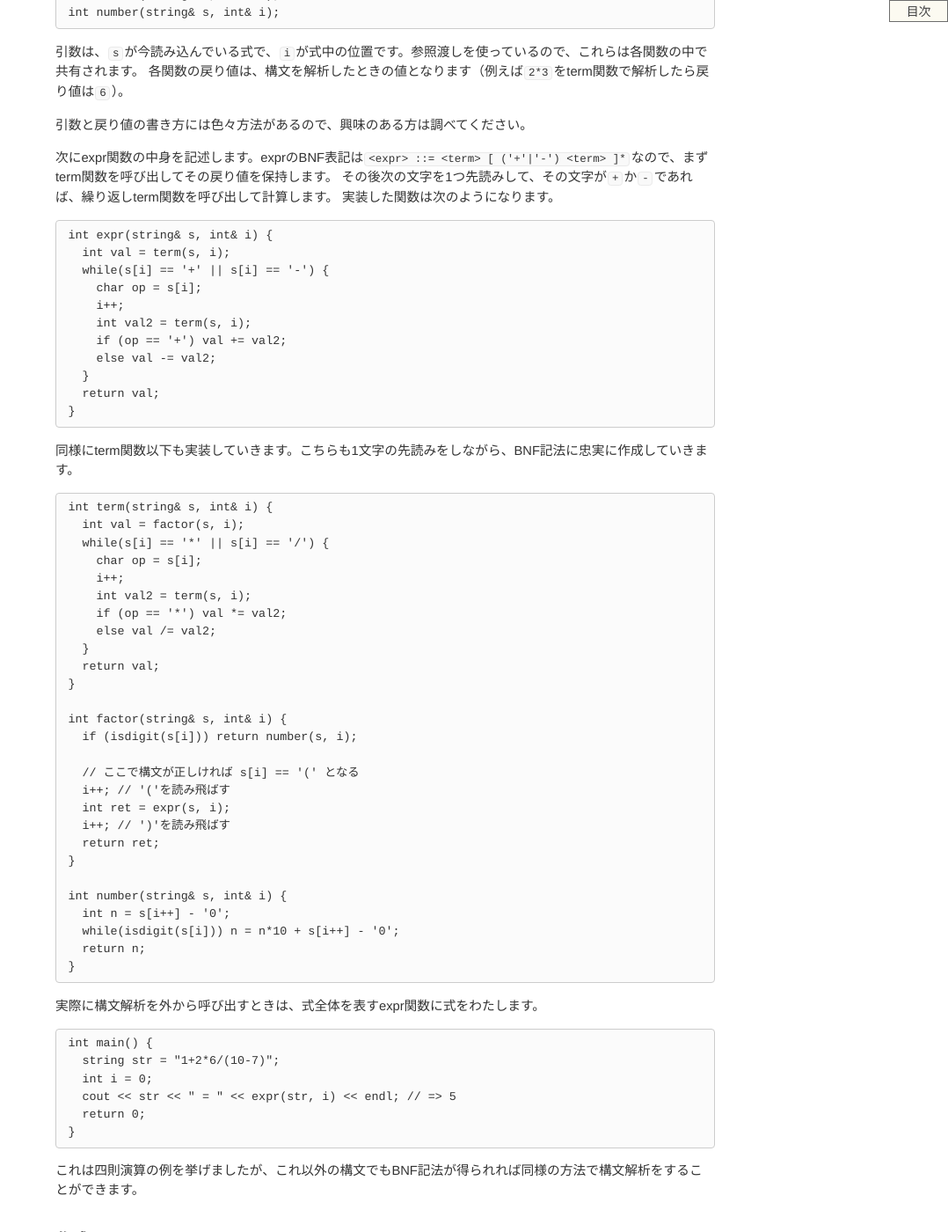
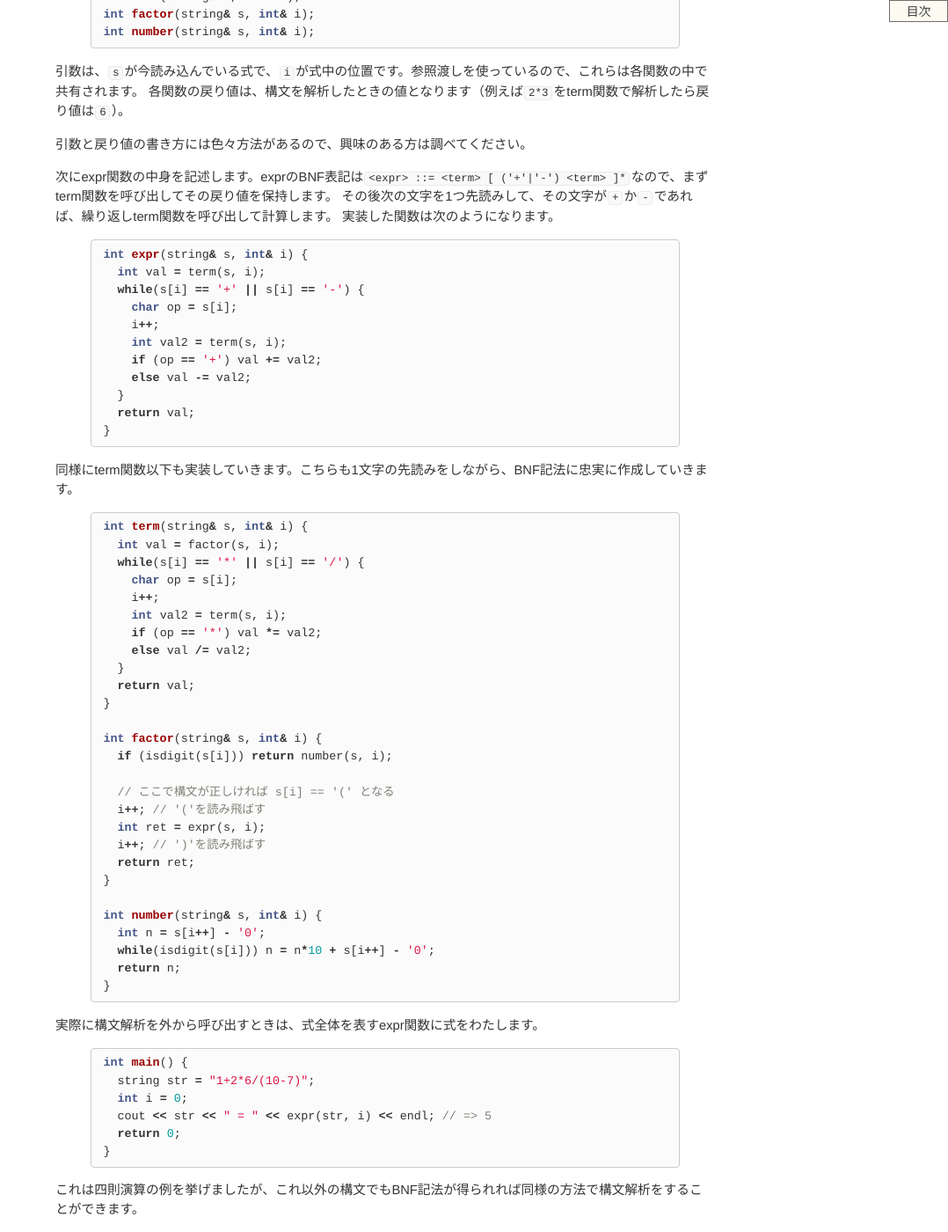
Before and after one commit to dai1741/maximum-algo-2012, a Jekyll site: the page built from _posts/2012-07-01-parsing.md, in a window 1280 px wide and 1400 px high, scrolled down 1203 px. Shown: the whole window at 88% size, without its empty margins (202-1280 px from the left). Built offline with Jekyll 4.4.1, drawn with Linux system fonts in a browser that asks for light colours; Markdown is read by kramdown in place of the engine named in the settings; some of the changed text lies outside the part shown.

Commit message:
ハイライトの修正と補足

```diff
--- a/_posts/2012-07-01-parsing.md
+++ b/_posts/2012-07-01-parsing.md
@@ -56,10 +57,12 @@ ICPCの問題では、BNF記法が問題文中に示されることも多いで
 
 まずは、BNFで使用した記号と同じ名前の関数をプログラムで宣言します。
 
-    int expr(string& s, int& i);
-    int term(string& s, int& i);
-    int factor(string& s, int& i);
-    int number(string& s, int& i);
+{% highlight cpp %}
+int expr(string& s, int& i);
+int term(string& s, int& i);
+int factor(string& s, int& i);
+int number(string& s, int& i);
+{% endhighlight %}
 
 引数は、`s`が今読み込んでいる式で、`i`が式中の位置です。参照渡しを使っているので、これらは各関数の中で共有されます。
 各関数の戻り値は、構文を解析したときの値となります（例えば`2*3`をterm関数で解析したら戻り値は`6`）。
@@ -70,56 +73,62 @@ ICPCの問題では、BNF記法が問題文中に示されることも多いで
 その後次の文字を1つ先読みして、その文字が`+`か`-`であれば、繰り返しterm関数を呼び出して計算します。
 実装した関数は次のようになります。
 
-    int expr(string& s, int& i) {
-      int val = term(s, i);
-      while(s[i] == '+' || s[i] == '-') {
-        char op = s[i];
-        i++;
-        int val2 = term(s, i);
-        if (op == '+') val += val2;
-        else val -= val2;
-      }
-      return val;
-    }
+{% highlight cpp %}
+int expr(string& s, int& i) {
+  int val = term(s, i);
+  while(s[i] == '+' || s[i] == '-') {
+    char op = s[i];
+    i++;
+    int val2 = term(s, i);
+    if (op == '+') val += val2;
+    else val -= val2;
+  }
+  return val;
+}
+{% endhighlight %}
 
 同様にterm関数以下も実装していきます。こちらも1文字の先読みをしながら、BNF記法に忠実に作成していきます。
 
-    int term(string& s, int& i) {
-      int val = factor(s, i);
-      while(s[i] == '*' || s[i] == '/') {
-        char op = s[i];
-        i++;
-        int val2 = term(s, i);
-        if (op == '*') val *= val2;
-        else val /= val2;
-      }
-      return val;
-    }
+{% highlight cpp %}
+int term(string& s, int& i) {
+  int val = factor(s, i);
+  while(s[i] == '*' || s[i] == '/') {
+    char op = s[i];
+    i++;
+    int val2 = term(s, i);
+    if (op == '*') val *= val2;
+    else val /= val2;
+  }
+  return val;
+}
 
-    int factor(string& s, int& i) {
-      if (isdigit(s[i])) return number(s, i);
+int factor(string& s, int& i) {
+  if (isdigit(s[i])) return number(s, i);
 
-      // ここで構文が正しければ s[i] == '(' となる
-      i++; // '('を読み飛ばす
-      int ret = expr(s, i);
-      i++; // ')'を読み飛ばす
-      return ret;
-    }
+  // ここで構文が正しければ s[i] == '(' となる
+  i++; // '('を読み飛ばす
+  int ret = expr(s, i);
+  i++; // ')'を読み飛ばす
+  return ret;
+}
 
-    int number(string& s, int& i) {
-      int n = s[i++] - '0';
-      while(isdigit(s[i])) n = n*10 + s[i++] - '0';
-      return n;
-    }
+int number(string& s, int& i) {
+  int n = s[i++] - '0';
+  while(isdigit(s[i])) n = n*10 + s[i++] - '0';
+  return n;
+}
+{% endhighlight %}
 
 実際に構文解析を外から呼び出すときは、式全体を表すexpr関数に式をわたします。
 
-    int main() {
-      string str = "1+2*6/(10-7)";
-      int i = 0;
-      cout << str << " = " << expr(str, i) << endl; // => 5
-      return 0;
-    }
+{% highlight cpp %}
+int main() {
+  string str = "1+2*6/(10-7)";
+  int i = 0;
+  cout << str << " = " << expr(str, i) << endl; // => 5
+  return 0;
+}
+{% endhighlight %}
 
 これは四則演算の例を挙げましたが、これ以外の構文でもBNF記法が得られれば同様の方法で構文解析をすることができます。
 
@@ -143,7 +151,7 @@ ICPCの問題では、BNF記法が問題文中に示されることも多いで
 - [AIZU ONLINE JUDGE 0109 Smart Calculator](http://judge.u-aizu.ac.jp/onlinejudge/description.jsp?id=0109&lang=jp)
 - [AIZU ONLINE JUDGE 2401 恒等式](http://judge.u-aizu.ac.jp/onlinejudge/description.jsp?id=2401)
   - 2012年度ICPC国内予選模擬C問題
-  - [自分のチームが作ったコード]({{site.baseurl}}cpp/parsing/parse.cpp)を載せておきます
+  - [自分のチームが作ったコード]({{site.baseurl}}cpp/parsing/c.cpp)を載せておきます
       - このコードでは構文木を作成しているが、変数割り当てを先に行えばその必要はない
 
 
```
Also changed, not shown: other parts of _posts/2012-07-01-parsing.md (+4 -4 lines).
